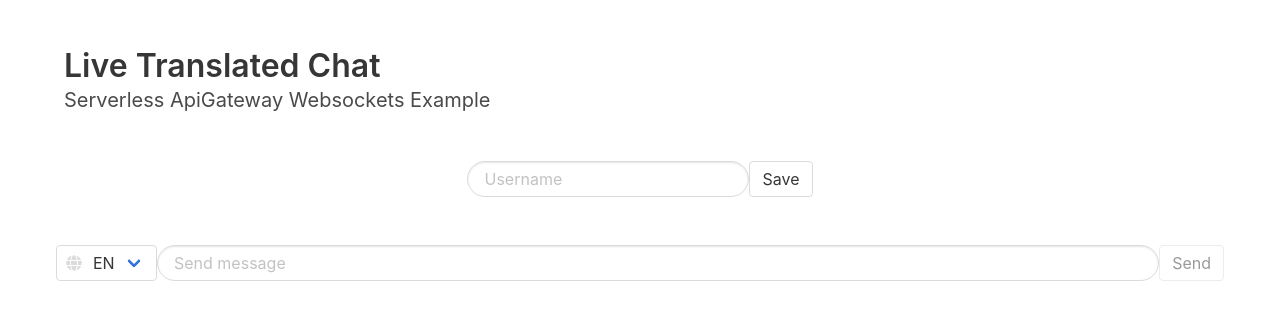
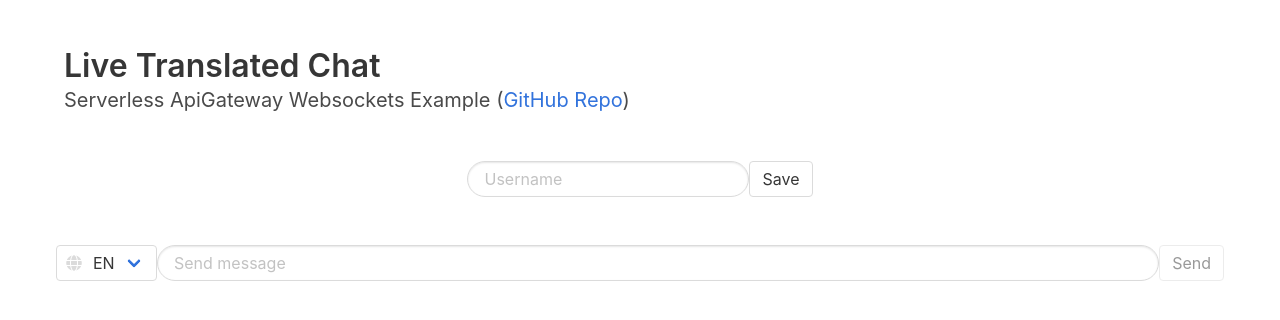
Before and after one commit to tomasbatto/serverless-apigw-websockets-example, a plain HTML site: page docs/index.html in a window 1280 px wide. Drawn offline with Linux system fonts and the light colour scheme.

Commit message:
add github repo link to example

```diff
--- a/docs/index.html
+++ b/docs/index.html
@@ -15,7 +15,7 @@
                     Live Translated Chat
                 </h1>
                 <h2 class="subtitle">
-                    Serverless ApiGateway Websockets Example
+                    Serverless ApiGateway Websockets Example (<a href="https://github.com/tomasbatto/serverless-apigw-websockets-example" target="_blank">GitHub Repo</a>)
                 </h2>
             </div>
         </div>
```
